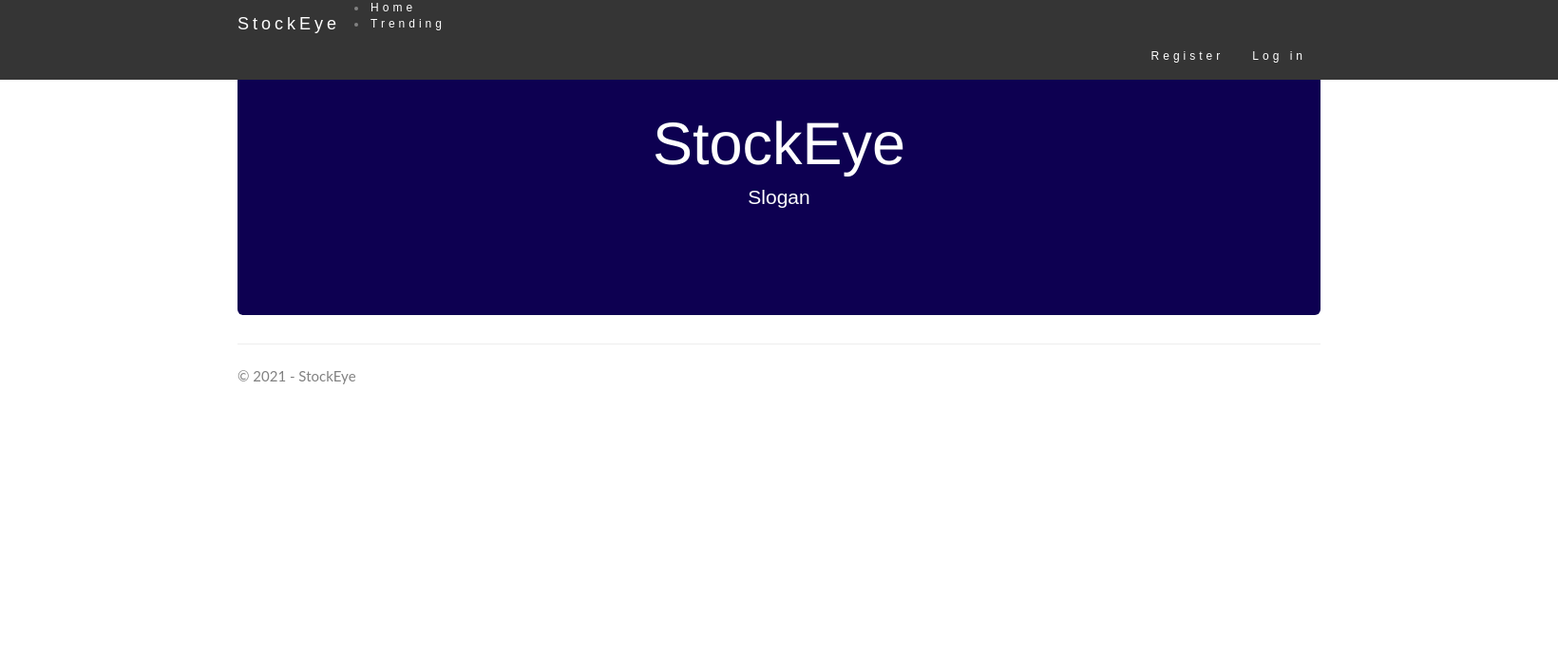
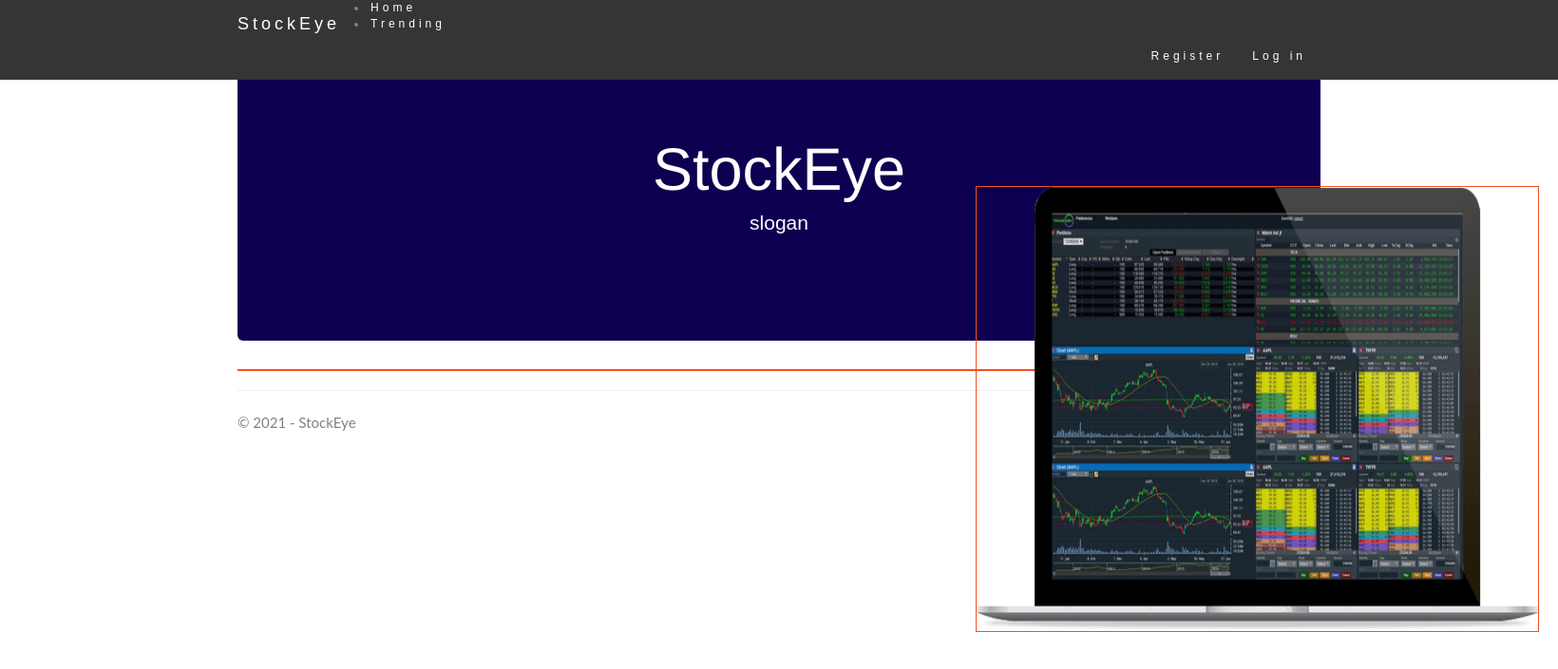
Before and after one commit to LeronBergelson/StockEye, a Django app: page / in a window 1640 px wide. Shown: the top 705 px of the page at 95% size. Run offline with Django 3.2, Linux system fonts and the light colour scheme; some libraries are stand-ins or nearby versions.

Commit message:
css test

```diff
--- a/StockEye/StockEye/app/templates/app/index.html
+++ b/StockEye/StockEye/app/templates/app/index.html
@@ -1,16 +1,26 @@
+<!DOCTYPE html>
+<html>
 {% extends "app/layout.html" %}
 {#{% load staticfiles %}#}
 {% load static %}
 {% block content %}
-
+<link rel="stylesheet" type="text/css" href="{% static 'app/content/bootstrap.min.css' %}" />
+<link rel="stylesheet" type="text/css" href="{% static 'app/content/site.css' %}" />
 <body>
-<div class="jumbotron text-center">
+    <div class="jumbotron text-center">
         <h1>StockEye</h1>
-        <p>Slogan</p>
+        <p>slogan</p>
     </div>
 
-    <!-- Container (About Section) -->
+
+    <!-- Container (About Section)  -->
 
 
+    <img class= "invest" src="{% static 'Images/laptop.png'%}">
+    <div class= "test">
+    </div>
+
 </body>
+
 {% endblock %}
+</html>
--- a/StockEye/StockEye/static/app/content/site.css
+++ b/StockEye/StockEye/static/app/content/site.css
@@ -228,3 +228,17 @@ footer .glyphicon {
 .downloadDiv {
     float: left
 }
+
+.invest {
+    position: absolute;
+    width: 593px;
+    height: 470px;
+    left: 1027px;
+    top: 196px;
+    border: 1px solid #f4511e;
+}
+.test {
+    border: 1px solid #f4511e;
+    border-radius: 0 !important;
+    transition: box-shadow 0.5s;
+}
```
Also changed, not shown: StockEye/StockEye/app/static/app/content/site.css (+14 -0 lines), StockEye/StockEye/static_files/app/content/site.css (+16 -0 lines), StockEye/StockEye/app/static/Images/investing.svg (added).
